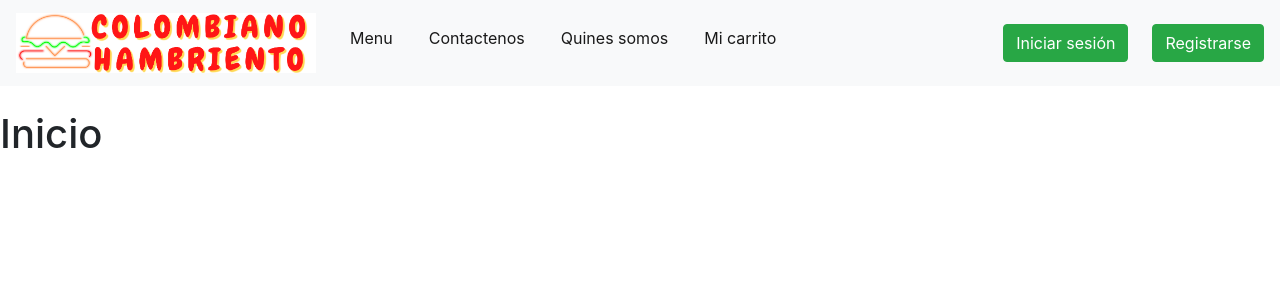
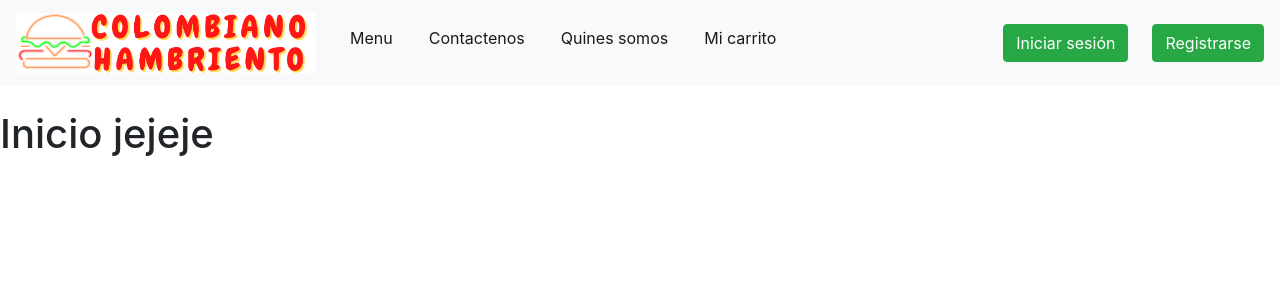
Before and after one commit to vale2729/front-colombianito, an Angular app: page / in a window 1280 px wide. Shown: the top 300 px of the page. Built offline with nearby package versions, Linux system fonts and the light colour scheme.

Commit message:
Cambio en inicio

```diff
--- a/src/app/components/inicio/inicio.component.html
+++ b/src/app/components/inicio/inicio.component.html
@@ -1 +1 @@
-<h1>Inicio</h1>
+<h1>Inicio jejeje</h1>
--- a/src/styles.scss
+++ b/src/styles.scss
@@ -2,3 +2,6 @@
 
 /* Importing Bootstrap SCSS file. */
 @import '~bootstrap/scss/bootstrap';
+
+/* Importing Bootstrap SCSS file. */
+@import '~bootstrap/scss/bootstrap';
```
